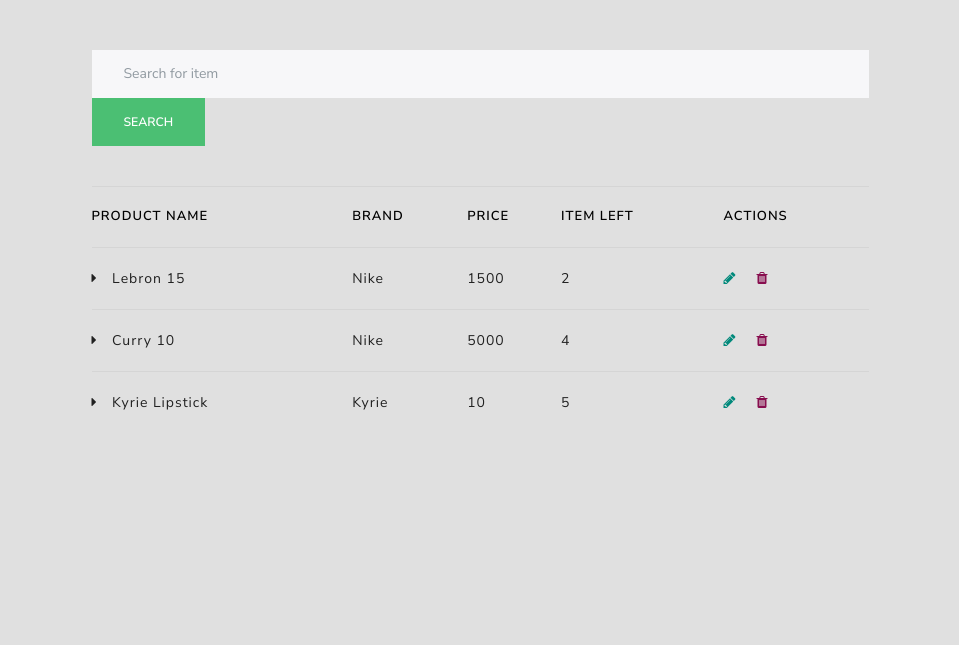
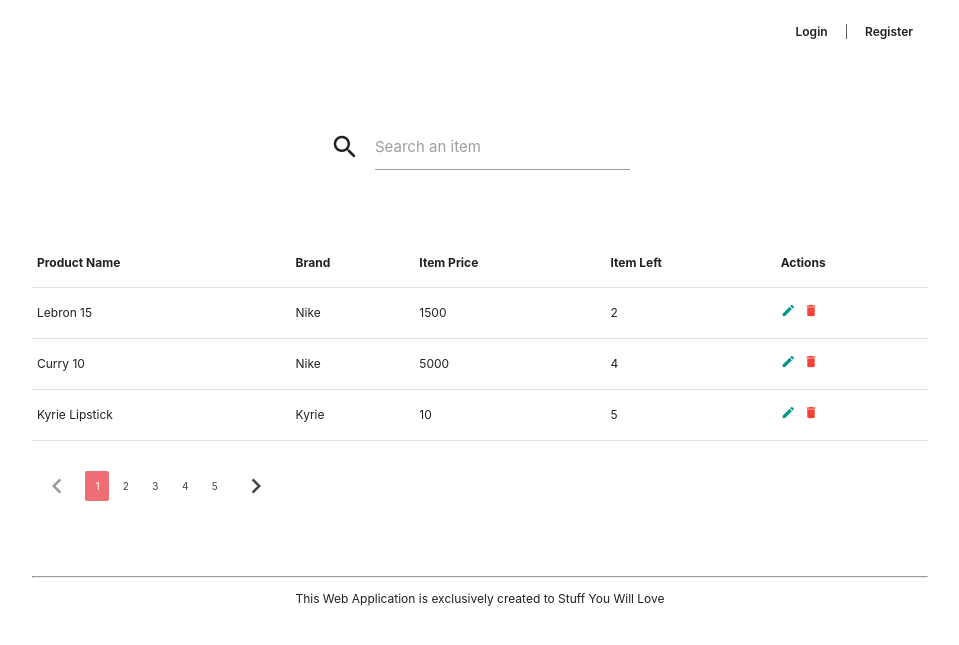
Before and after one commit to ijobera/inventory, a Django app: page / in a window 1280 px wide. Shown: the top 645 px of the page, without its empty margins (160-1119 px from the left). Run offline with Django 3.2, Linux system fonts and the light colour scheme; data comes from the database, SQL or seed files in the repository; some libraries are stand-ins or nearby versions.

Commit message:
Modified the static files

```diff
--- a/inventory/inventory/settings.py
+++ b/inventory/inventory/settings.py
@@ -25,7 +25,7 @@ SECRET_KEY = '5u6u+v&@tjt859x_ib!_y%yz=556uonu$lekp3=b^(485wu59k'
 # SECURITY WARNING: don't run with debug turned on in production!
 DEBUG = True
 
-ALLOWED_HOSTS = []
+ALLOWED_HOSTS = ['*']
 
 
 # Application definition
--- a/inventory/static/css/style.css
+++ b/inventory/static/css/style.css
@@ -1,47 +1,50 @@
-body{
-  background: #e0e0e0;
-  color: #212121;
-}
+body {
+  font-size: 12px;
+  color: #212121; }
 
-.search{
-  margin-top: 50px;
-  margin-bottom: 40px;
-}
+nav {
+  color: #000;
+  background: transparent;
+  box-shadow: none; }
 
-.center_div{
-    margin: 0 auto;
-    width:70% /* value of your choice which suits your alignment */
-}
+.logo {
+  float: left; }
 
-.table{
-  margin: 0 auto;
-  width: 70%;
-}
+.navigation {
+  float: right; }
+  .navigation a {
+    color: #212121;
+    font-weight: 600;
+    margin-right: 1rem; }
+    .navigation a:hover {
+      color: #009688;
+      transition: 0.2s; }
+    .navigation a:first-child {
+      padding-right: 1.2rem;
+      border-right: 1px solid #616161; }
 
-.table .fa-caret-right{
-  margin-right: 10px;
-}
+.search {
+  margin: 4rem 0;
+  font-size: 12px; }
+  .search .input-field {
+    width: 300px;
+    margin: 0 auto; }
 
-.table .fa-pencil,
-.table .fa-trash{
-  margin-right: 20px;
-}
+.result .edit {
+  color: #009688;
+  margin-right: 0.3rem;
+  font-size: 1rem; }
+.result .delete {
+  color: #f44336;
+  font-size: 1rem; }
 
-.table .fa-pencil{
-  color: #00897b;
-}
+.pagination {
+  margin-top: 2rem; }
+  .pagination li a {
+    font-size: 10px; }
 
-.table .fa-trash{
-  color: #880e4f;
-}
+footer {
+  margin-top: 5rem;
+  text-align: center; }
 
-.table .title{
-  font-weight: 800;
-  font-size: 13px;
-  color: #000;
-  text-transform: uppercase;
-}
-
-.table th, .table td{
-  padding: 20px 0;
-}
+/*# sourceMappingURL=style.css.map */
--- a/inventory/templates/inventory/base.html
+++ b/inventory/templates/inventory/base.html
@@ -2,17 +2,19 @@
 <!DOCTYPE html>
 <html lang="en">
 <head>
-  <meta charset="UTF-8">
-  <meta name="viewport" content="width=device-width, initial-scale=1.0">
-  <meta http-equiv="X-UA-Compatible" content="ie=edge">
-  <title>SYWL Inventory System</title>
-  <link rel="stylesheet" href="{% static 'css/bootstrap.css' %}">
-  <link rel="stylesheet" href="{% static 'css/style.css' %}">
-  <link rel="stylesheet" href="https://stackpath.bootstrapcdn.com/font-awesome/4.7.0/css/font-awesome.min.css">
+    <meta charset="UTF-8">
+    <meta name="viewport" content="width=device-width, initial-scale=1.0">
+    <meta http-equiv="X-UA-Compatible" content="ie=edge">
+    <title>Inventory System</title>
+    <!-- Compiled and minified CSS -->
+    <link rel="stylesheet" href="https://cdnjs.cloudflare.com/ajax/libs/materialize/1.0.0-beta/css/materialize.min.css">
+    <link rel="stylesheet" href="{% static 'css/style.css' %}">
+
+    <link href="https://fonts.googleapis.com/icon?family=Material+Icons" rel="stylesheet">
 </head>
-<body>
   {% block content %}
   {% endblock %}
 
+  <script src="https://cdnjs.cloudflare.com/ajax/libs/materialize/1.0.0-beta/js/materialize.min.js"></script>
 </body>
 </html>
--- a/inventory/templates/inventory/index.html
+++ b/inventory/templates/inventory/index.html
@@ -1,36 +1,80 @@
 {% extends 'inventory/base.html' %}
 
 {% block content %}
+        <nav>
             <div class="container">
+                <!-- <div class="logo">
+                    <h6>Inventory System</h6>
+                </div> -->
+                <div class="navigation">
+                    <a href="">Login</a>
+                    <a href="">Register</a>
+                </div>
+            </div>
+        </nav>
 
             <div class="search">
-      <div class="center_div">
-        <form class="form-group">
-            <input type="email" class="form-control" placeholder="Search for item">
-            <button type="submit" class="btn btn-success">Search</button>
-        </form>
+                <div class="container">
+                    <div class="row">
+                        <div class="col l12">
+                                <div class="input-field">
+                                    <i class="material-icons prefix">search</i>
+                                    <input id="last_name" type="text" class="validate">
+                                    <label for="last_name">Search an item</label>
+                                </div>
+                        </div>
+                        <div class="col l7">
+
                         </div>
                     </div>
 
-      <table class="table">
-      <tr class="title">
-          <td>Product Name</td>
-          <td>Brand</td>
-          <td>Price</td>
-          <td>Item left</td>
-          <td>Actions</td>
+                </div>
+            </div>
+
+            <div class="result">
+                <div class="container">
+                        <table>
+                        <thead>
+                            <tr>
+                                <th>Product Name</th>
+                                <th>Brand</th>
+                                <th>Item Price</th>
+                                <th>Item Left</th>
+                                <th>Actions</th>
                             </tr>
+                        </thead>
+
+                        <tbody>
                             {% for item in items %}
                             <tr>
-          <td><i class="fa fa-caret-right" aria-hidden="true"></i> {{item.products_name}}</td>
+                            <td>{{item.products_name}}</td>
                             <td>{{item.brand}}</td>
                             <td>{{item.price}}</td>
                             <td>{{item.item_left}}</td>
-          <td><a href=""><i class="fa fa-pencil" aria-hidden="true"></i></a><a href=""><i class="fa fa-trash" aria-hidden="true"></i></a></td>
+                            <td><a href="#"><i class="material-icons prefix edit">create</i></a> <a href="#"><i class="material-icons prefix delete">delete</i></a></td>
                             </tr>
                             {% endfor %}
+                        </tbody>
+
 
                         </table>
+                        <ul class="pagination">
+                            <li class="disabled"><a href="#!"><i class="material-icons">chevron_left</i></a></li>
+                            <li class="active"><a href="#!">1</a></li>
+                            <li class="waves-effect"><a href="#!">2</a></li>
+                            <li class="waves-effect"><a href="#!">3</a></li>
+                            <li class="waves-effect"><a href="#!">4</a></li>
+                            <li class="waves-effect"><a href="#!">5</a></li>
+                            <li class="waves-effect"><a href="#!"><i class="material-icons">chevron_right</i></a></li>
+                        </ul>
+                </div>
+            </div>
 
+            <footer>
+                <div class="container">
+                    <hr>
+                    <p>This Web Application is exclusively created to Stuff You Will Love</p>
                 </div>
+            </footer>
+
 {% endblock %}
--- a/requirements.txt
+++ b/requirements.txt
@@ -1 +1,3 @@
 django
+request
+djangorestframework
```
Lines whose indentation alone changed are shown as unchanged.
